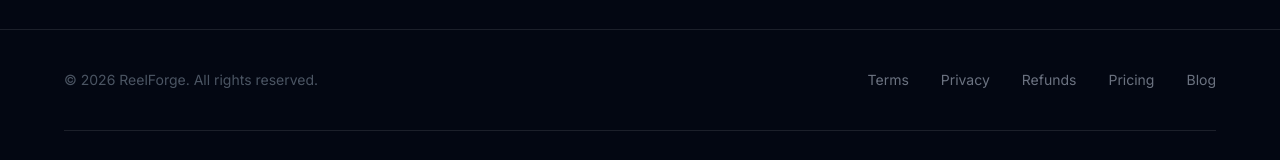
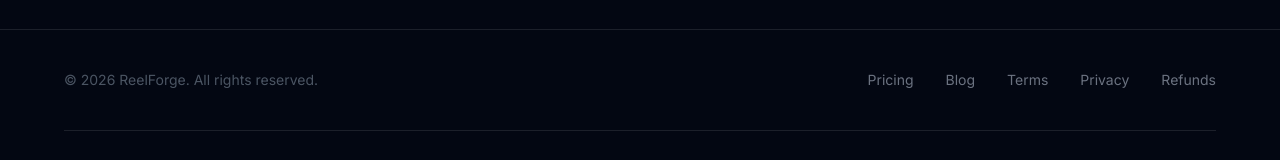
Before and after one commit to jaguar4ik88/reelforge, a React (Vite) app in the folder frontend/: page / in a window 1280 px wide. Shown: the part 4777-4937 px from the top of the page. Built offline with nearby package versions, Linux system fonts and the light colour scheme; no server answers.

Commit message:
payments

```diff
--- a/frontend/src/components/layout/LandingFooter.jsx
+++ b/frontend/src/components/layout/LandingFooter.jsx
@@ -3,12 +3,13 @@ import { useTranslation } from 'react-i18next'
 import { useSite } from '../../context/SiteContext'
 import { hasSellerProfile } from './SellerLegalBlock'
 
-const footerNavBase = [
+/** Pricing & Blog first; legal links; optional Contacts last */
+const footerNavCore = [
+  { to: '/pricing', labelKey: 'navLinks.pricing' },
+  { to: '/blog', labelKey: 'navLinks.blog' },
   { to: '/terms', labelKey: 'navLinks.terms' },
   { to: '/privacy', labelKey: 'navLinks.privacy' },
   { to: '/refund', labelKey: 'navLinks.refund' },
-  { to: '/pricing', labelKey: 'navLinks.pricing' },
-  { to: '/blog', labelKey: 'navLinks.blog' },
 ]
 
 export default function LandingFooter() {
@@ -16,8 +17,8 @@ export default function LandingFooter() {
   const { siteName, seller } = useSite()
 
   const footerNav = hasSellerProfile(seller)
-    ? [{ to: '/contacts', labelKey: 'navLinks.sellerContacts' }, ...footerNavBase]
-    : footerNavBase
+    ? [...footerNavCore, { to: '/contacts', labelKey: 'navLinks.contacts' }]
+    : footerNavCore
 
   return (
     <footer className="relative z-10 border-t border-white/10 py-10 px-6">
--- a/frontend/src/i18n/en.js
+++ b/frontend/src/i18n/en.js
@@ -842,7 +842,7 @@ export default {
       privacy: 'Privacy',
       terms:   'Terms',
       refund:  'Refunds',
-      sellerContacts: 'Seller contacts',
+      contacts: 'Contacts',
     },
 
     legal: legalEn,
--- a/frontend/src/i18n/uk.js
+++ b/frontend/src/i18n/uk.js
@@ -857,7 +857,7 @@ export default {
       privacy: 'Конфіденційність',
       terms:   'Умови',
       refund:  'Повернення коштів',
-      sellerContacts: 'Контакти продавця',
+      contacts: 'Контакти',
     },
 
     legal: legalUk,
```
